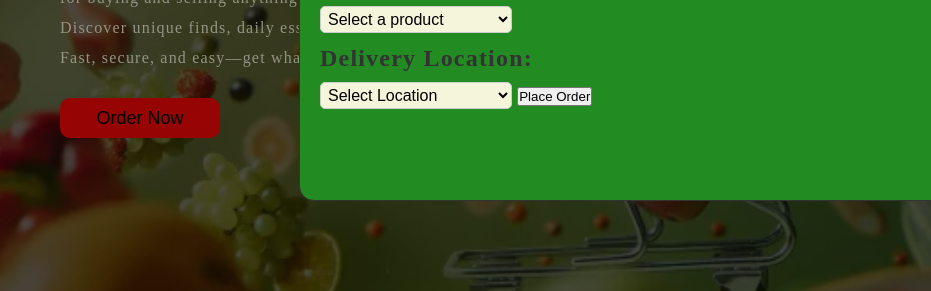
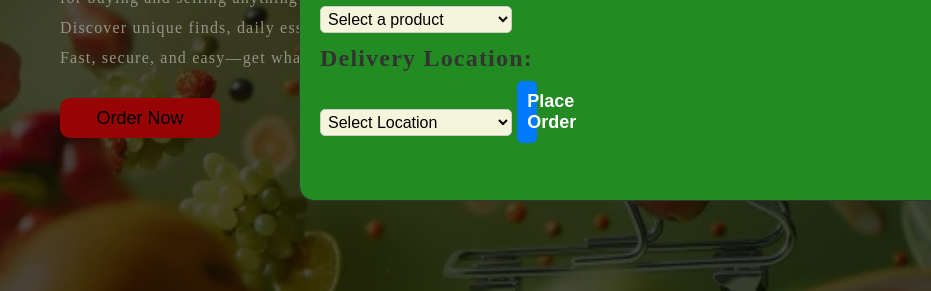
Before and after one commit to Jasper-ops698/website-for-business, a plain HTML site: page index.html in a window 1280 px wide. Both pictures are taken after a click on the button "Order Now". Shown: the part 433-724 px from the top of the page, 0-931 px from the left. Drawn offline with nearby package versions, Linux system fonts and the light colour scheme.

Commit message:
Update style.css

```diff
--- a/style.css
+++ b/style.css
@@ -168,6 +168,19 @@ textarea: focus {
 
 ::placeholder {
     color: #999999;
+}
+
+button[type="submit"] {
+    width: 2%;
+    padding: 10px;
+    font-size: 18px;
+    font-weight: bold;
+    color: #ffffff;
+    background-color: #007bff;
+    border: none;
+    border-radius: 5px;
+    cursor: pointer;
+    transition: background-color 0.3s ease;
 }
 
 
```
